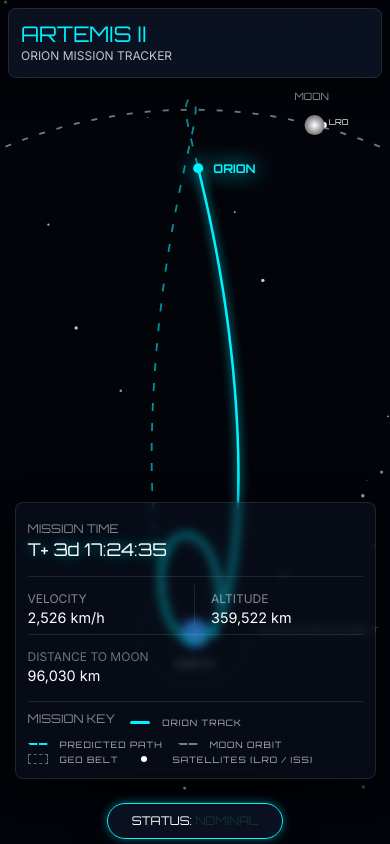
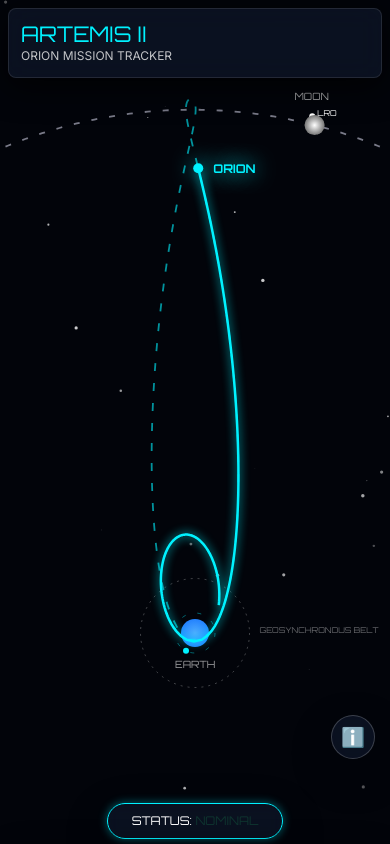
Before and after one commit to andywestley/artemis-map, a website built with Vite: page index.html in a window 390 px wide. Built offline with nearby package versions, Linux system fonts and the light colour scheme.

Commit message:
Fixed data panel on mobile

```diff
--- a/index.html
+++ b/index.html
@@ -28,7 +28,10 @@
         </div>
 
         <!-- Right Side Stats -->
-        <div class="position-absolute top-0 end-0 p-4 pe-none w-auto" style="min-width: 300px;">
+        <button id="hudToggle" class="pe-auto btn-toggle shadow-lg">
+            <span id="toggleIcon">ℹ️</span>
+        </button>
+        <div id="missionHud" class="position-absolute top-0 end-0 p-4 pe-none w-auto h-auto" style="min-width: 300px;">
             <div class="glass-card p-3 pe-auto animate-slide-in-right">
                 <div class="mb-3">
                     <label class="small text-uppercase font-orbitron opacity-50">Mission Time</label>
--- a/src/main.js
+++ b/src/main.js
@@ -12,6 +12,7 @@ class MissionTracker {
         this.stars = [];
         this.startTime = null;
         this.currentTime = new Date();
+        this.missionSeconds = 0;
         this.lastWallTime = performance.now();
 
         // Stabilized Basis Vectors
@@ -53,12 +54,27 @@ class MissionTracker {
 
             this.parseTrajectory(result);
             this.initTooltip();
+            this.initHUDToggle();
             this.animate();
         } catch (err) {
             console.error("Failed to load trajectory data:", err);
             document.getElementById('missionStatus').textContent = "ERROR: OFFLINE";
             document.getElementById('missionStatus').className = "text-danger";
         }
+    }
+
+
+    initHUDToggle() {
+        const btn = document.getElementById('hudToggle');
+        const hud = document.getElementById('missionHud');
+        const icon = document.getElementById('toggleIcon');
+        if (!btn || !hud || !icon) return;
+
+        btn.addEventListener('click', () => {
+            hud.classList.toggle('hud-expanded');
+            const isExpanded = hud.classList.contains('hud-expanded');
+            icon.textContent = isExpanded ? '✖️' : 'ℹ️';
+        });
     }
 
     initTooltip() {
@@ -189,6 +205,7 @@ class MissionTracker {
 
         const missionElapsed = this.startTime ? Math.floor((this.currentTime - this.startTime) / 1000) : 0;
         const d = Math.floor(missionElapsed / 86400), h = Math.floor((missionElapsed % 86400) / 3600), m = Math.floor((missionElapsed % 3600) / 60), s = Math.floor(missionElapsed % 60);
+        this.missionSeconds = missionElapsed;
         const clockEl = document.getElementById('missionClock');
         if (clockEl) clockEl.textContent = `T+ ${d}d ${h.toString().padStart(2,'0')}:${m.toString().padStart(2,'0')}:${s.toString().padStart(2,'0')}`;
     }
--- a/src/style.css
+++ b/src/style.css
@@ -130,6 +130,45 @@ body {
     }
 }
 
+.btn-toggle {
+    display: none;
+    background: var(--bg-glass);
+    backdrop-filter: blur(12px);
+    border: 1px solid rgba(255, 255, 255, 0.2);
+    width: 44px;
+    height: 44px;
+    border-radius: 50%;
+    color: white;
+    font-size: 1.2rem;
+    align-items: center;
+    justify-content: center;
+    cursor: pointer;
+    transition: all 0.3s ease;
+    z-index: 2000;
+}
+
+#missionHud {
+    transition: transform 0.4s cubic-bezier(0.16, 1, 0.3, 1);
+}
+
+@media (max-width: 768px) {
+    .btn-toggle {
+        display: flex;
+        position: fixed;
+        bottom: 85px;
+        right: 15px;
+    }
+
+    #missionHud {
+        transform: translateY(calc(100% + 20px)); /* Shifted off-screen */
+        background: transparent !important;
+    }
+
+    #missionHud.hud-expanded {
+        transform: translateY(0);
+    }
+}
+
 #missionMap {
     z-index: 0;
 }
@@ -173,6 +212,21 @@ body {
         margin-top: 5px;
     }
     .legend-item { font-size: 0.55rem; margin: 0; }
+
+    #missionHud {
+        transform: translateY(calc(100% + 60px));
+        transition: transform 0.5s cubic-bezier(0.16, 1, 0.3, 1) !important;
+        background: transparent !important;
+        pointer-events: none;
+        z-index: 1000;
+    }
+    #missionHud.hud-expanded {
+        transform: translateY(0);
+        pointer-events: auto;
+    }
+    #missionHud .glass-card {
+        pointer-events: auto;
+    }
 }
 
 hr { opacity: 0.1; }
```
